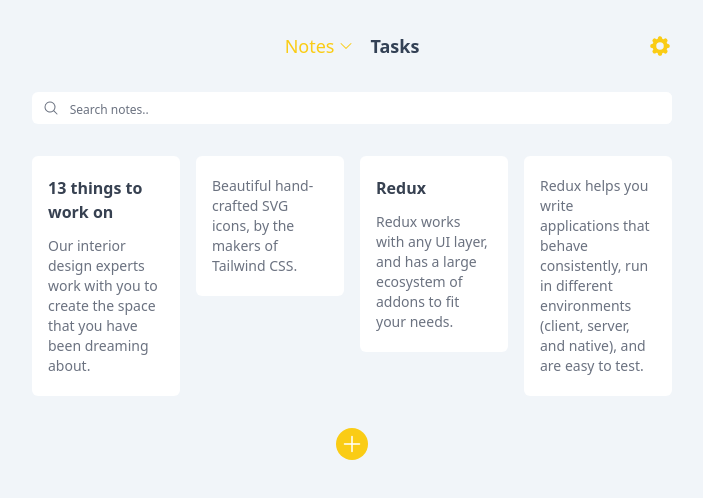
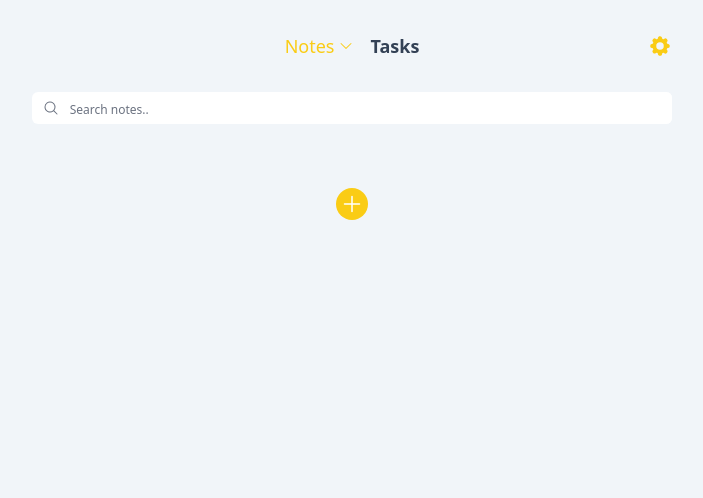
Before and after one commit to khunnunthawat/notes-app, a Next.js app: page / in a window 1280 px wide. Shown: the top 498 px of the page, without its empty margins (288-991 px from the left). Built offline with nearby package versions, Linux system fonts and the light colour scheme; what tailwindcss-debug-screens would draw is missing.

Commit message:
create-note-store-redux-done

```diff
--- a/components/NoteAll.tsx
+++ b/components/NoteAll.tsx
@@ -4,56 +4,30 @@ import Link from 'next/link'
 
 interface NotesProps {
   id: number
+  date: string
   title?: string
   description?: string
 }
 
-const mock: NotesProps[] = [
-  {
-    id: 1,
-    title: '13 things to work on',
-    description:
-      'Our interior design experts work with you to create the space that you have been dreaming about.',
-  },
-  {
-    id: 2,
-    title: '',
-    description:
-      'Beautiful hand-crafted SVG icons, by the makers of Tailwind CSS.',
-  },
-  {
-    id: 3,
-    title: 'Redux',
-    description:
-      'Redux works with any UI layer, and has a large ecosystem of addons to fit your needs.',
-  },
-  {
-    id: 4,
-    title: '',
-    description:
-      'Redux helps you write applications that behave consistently, run in different environments (client, server, and native), and are easy to test.',
-  },
-]
-
 const NoteAll = (props: any) => {
-  console.log('NoteAll -------->', props.notes)
-
   return (
-    <div>
     <div className='grid gap-4 my-8 sm:grid-cols-2 xl:grid-cols-4'>
-        {mock.map((item: NotesProps) => (
-          <Link href='/note/[noteId]' as={`note/${item.id}`} key={item.id}>
+      {props.notes.map((item: NotesProps, index: number) => (
+        <Link href='/note/[noteId]' as={`note/${item.id}`} key={index}>
           <div className='flex flex-col justify-between w-full px-4 py-5 transition bg-white rounded-md cursor-pointer h-min hover:shadow-md'>
             <div>
               {item.title ? (
                 <h4 className='mb-3 font-bold text-gray-700'>{item.title}</h4>
               ) : null}
-                <p className='text-sm text-gray-500'>{item.description}</p>
+              {item.description ? (
+                <p className='text-sm text-gray-500 break-words'>
+                  {item.description}
+                </p>
+              ) : null}
             </div>
           </div>
         </Link>
       ))}
-      </div>
     </div>
   )
 }
--- a/components/NoteFrom.tsx
+++ b/components/NoteFrom.tsx
@@ -6,9 +6,10 @@ const NoteFrom = (props: any) => {
   const { modal } = props
 
   const [form, setForm] = useState({
+    id: Math.floor(Math.random() * 1000),
     date: new Date().toLocaleString(),
     title: '',
-    text: '',
+    description: '',
   })
 
   const handleChange = (e: any) => {
@@ -25,16 +26,17 @@ const NoteFrom = (props: any) => {
   const handleSubmmit = (e: any) => {
     e.preventDefault()
 
-    if (form.title === '' || form.text === '') {
+    if (form.title === '' || form.description === '') {
       alert('Please fill all the fields')
       return
     }
 
-    if (form.title !== '' && form.text !== '') {
+    if (form.title !== '' && form.description !== '') {
       setForm({
+        id: Math.floor(Math.random() * 1000),
         date: new Date().toLocaleString(),
         title: '',
-        text: '',
+        description: '',
       })
 
       props.dispatch({
@@ -42,7 +44,7 @@ const NoteFrom = (props: any) => {
         data: form,
       })
 
-      // modal(false)
+      modal(false)
       console.log('handleSubmmit -------->', form)
     }
   }
@@ -67,9 +69,9 @@ const NoteFrom = (props: any) => {
                   placeholder='title here..'
                 ></input>
                 <textarea
-                  name='text'
+                  name='description'
                   rows={10}
-                  value={form.text}
+                  value={form.description}
                   onChange={handleChange}
                   className='w-full mb-4 text-sm text-gray-500 resize-y focus:border-none focus:outline-none placeholder:text-sm'
                   placeholder='write something..'
--- a/package.json
+++ b/package.json
@@ -10,6 +10,7 @@
   },
   "dependencies": {
     "@heroicons/react": "^2.0.13",
+    "@redux-devtools/extension": "^3.2.3",
     "@reduxjs/toolkit": "1.9.0",
     "@types/node": "18.11.9",
     "@types/react": "18.0.25",
--- a/pages/_app.tsx
+++ b/pages/_app.tsx
@@ -1,16 +1,17 @@
 import '../styles/globals.css'
 import type { AppProps } from 'next/app'
 
-import { createStore } from 'redux'
+import { applyMiddleware, createStore } from 'redux'
 import { Provider } from 'react-redux'
 import postReducer from '../store/reducers'
+import { composeWithDevTools } from '@redux-devtools/extension'
 
-const store = createStore(postReducer)
+const store = createStore(postReducer, composeWithDevTools(applyMiddleware()))
 
 export default function App({ Component, pageProps }: AppProps): JSX.Element {
   return (
     <Provider store={store}>
-      <div className='flex justify-center min-h-screen gap-6 mx-auto debug-screens bg-slate-100'>
+      <div className='flex justify-center min-h-screen gap-6 mx-auto bg-slate-100'>
         <div className='sm:w-80 md:w-6/12'>
           <Component {...pageProps} />
         </div>
@@ -18,13 +19,3 @@ export default function App({ Component, pageProps }: AppProps): JSX.Element {
     </Provider>
   )
 }
-
-// import '../styles/globals.css'
-// import type { AppProps } from 'next/app'
-// import { wrapper } from "../store/store";
-
-// function App({ Component, pageProps }: AppProps) {
-//   return <Component {...pageProps} />
-// }
-
-// export default wrapper.withRedux(App);
```
Also changed, not shown: 1 other file (tests, documents, lock files or other folders). Lines whose indentation alone changed are shown as unchanged.
